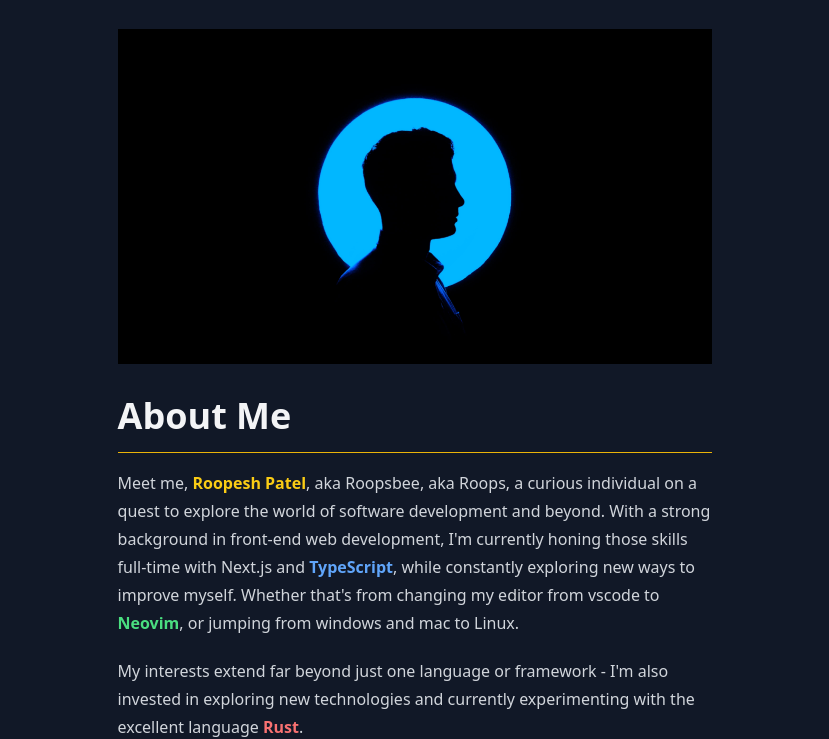
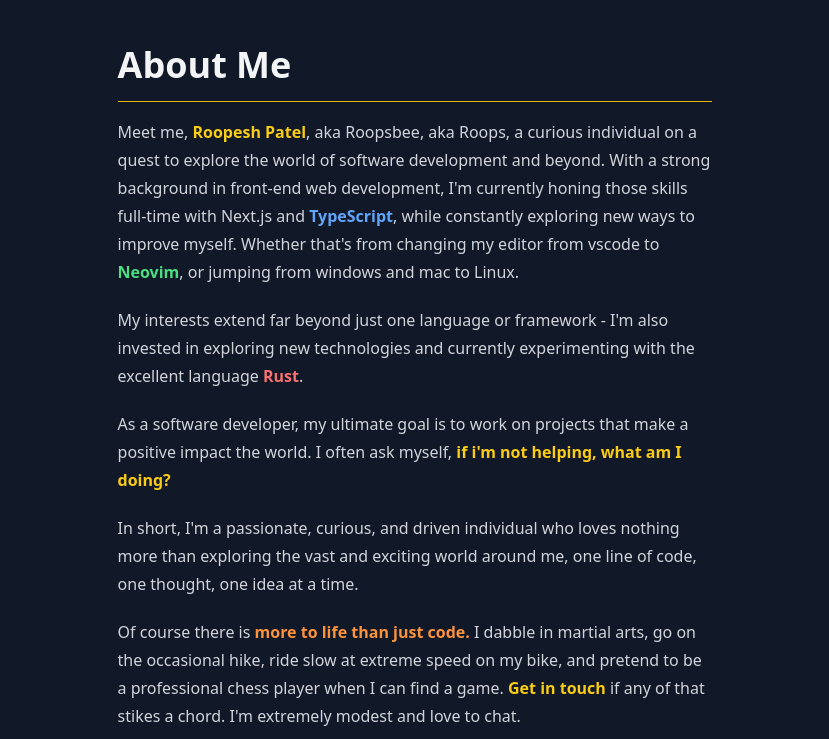
Before and after one commit to roopsBee/bee-stack-blog-astro, an Astro site: page /about in a window 1280 px wide. Shown: the part 67-806 px from the top of the page, without its empty margins (225-1054 px from the left). Built offline with nearby package versions, Linux system fonts and the light colour scheme; Astro itself is replaced by a stand-in of ours.

Commit message:
remove image

```diff
--- a/src/pages/about.astro
+++ b/src/pages/about.astro
@@ -7,7 +7,6 @@
 	description="Lorem ipsum dolor sit amet"
 	pubDate={new Date('August 08 2021')}
 	updatedDate={new Date('August 08 2022')}
-	heroImage="/placeholder-about.jpg"
 	hideDates={true}
 >
 	<p class="mb-4">
```
